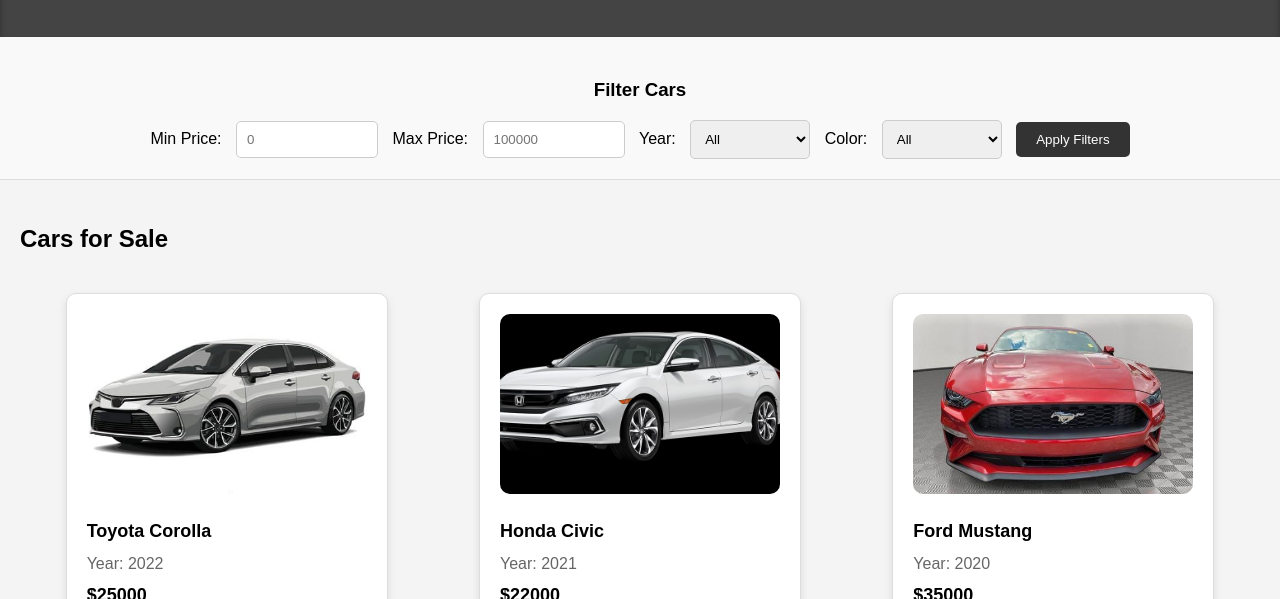
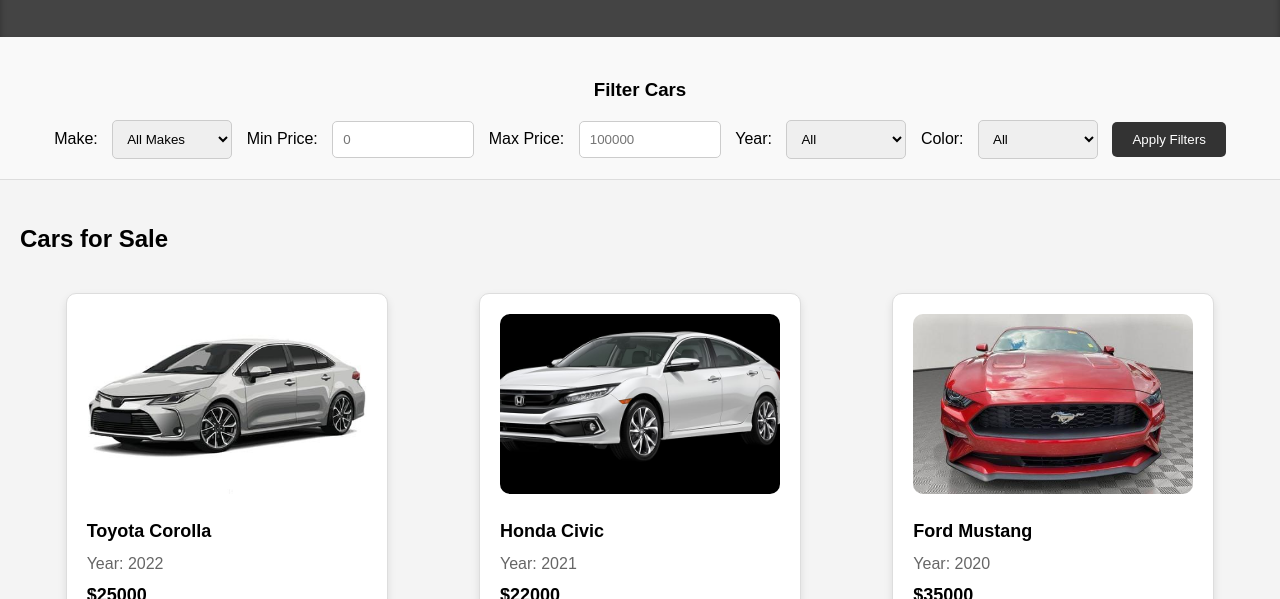
Before and after one commit to Manikanta3903/HCL-CarUniverse, a plain HTML site: page index.html in a window 1280 px wide. Both pictures are taken after a click on the link "Cars". Shown: the part 201-800 px from the top of the page. Drawn offline with Linux system fonts and the light colour scheme.

Commit message:
second commit

```diff
--- a/index.html
+++ b/index.html
@@ -34,6 +34,14 @@
     <section id="cars-section" class="content-section">
         <section class="filter-section">
             <h3>Filter Cars</h3>
+            <label for="make-filter">Make:</label>
+            <select id="make-filter">
+                <option value="">All Makes</option>
+                <option value="Toyota">Toyota</option>
+                <option value="Honda">Honda</option>
+                <option value="Ford">Ford</option>
+                <option value="Chevrolet">Chevrolet</option>
+            </select>
             <label for="min-price">Min Price:</label>
             <input type="number" id="min-price" placeholder="0">
             <label for="max-price">Max Price:</label>
--- a/main.js
+++ b/main.js
@@ -68,11 +68,13 @@ function applyFilters() {
     const maxPrice = parseFloat(document.getElementById('max-price').value) || Infinity;
     const year = document.getElementById('year').value;
     const color = document.getElementById('color').value;
+    const make = document.getElementById('make').value;
     const filteredCars = carData.filter(car => {
         return car.price >= minPrice &&
                car.price <= maxPrice &&
                (year === '' || car.year == year) &&
-               (color === '' || car.color.toLowerCase() === color.toLowerCase());
+               (color === '' || car.color.toLowerCase() === color.toLowerCase()) &&
+               (make === '' || car.make === make);
     });
 displayCars(filteredCars);
 }
```
